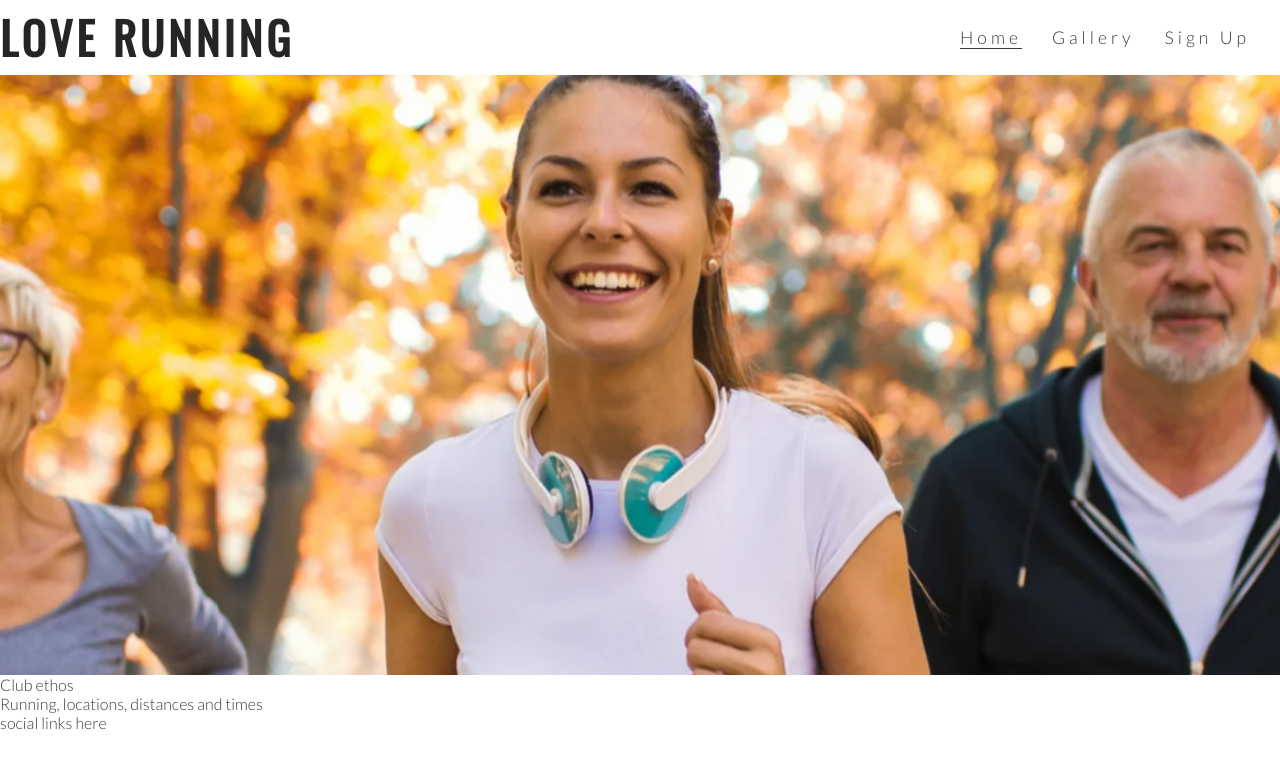
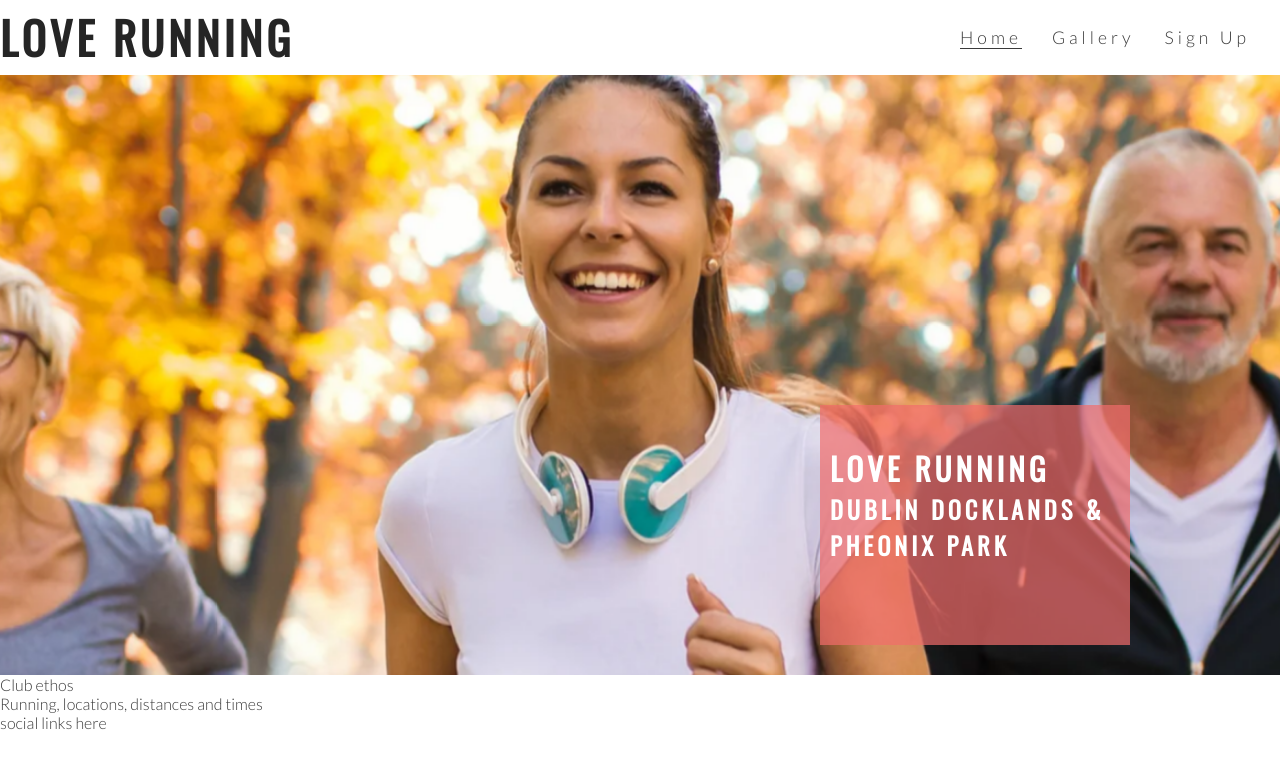
Before and after one commit to rachel-o-donnell/love-running, a plain HTML site: page index.html in a window 1280 px wide. Drawn offline with nearby package versions, Linux system fonts and the light colour scheme.

Commit message:
Addcover text and style

```diff
--- a/assets/css/style.css
+++ b/assets/css/style.css
@@ -60,6 +60,11 @@ h1, h2 {font-family: Oswald, sans-serif;
     height: 600px;
     width:100%;
     overflow: hidden;
+    position: relative;
+}
+
+#cover-text, #cover-text h2 {
+    color: #fff;
 }
 
 #hero-image{
@@ -83,3 +88,22 @@ h1, h2 {font-family: Oswald, sans-serif;
             transform: scale(1.1);
         }
     }
+
+    #cover-text {
+        font-size: 130%;
+        font-family: Oswald, sans-serif;
+        text-transform: uppercase;
+        letter-spacing: 4px;
+
+        width: 300px;
+        height: 200px;
+
+        padding-top: 40px;
+        padding-left: 10px;
+
+        background-color: rgba(241, 109, 107, .7);
+
+        bottom: 30px;
+        right: 150px;
+        position: absolute;
+    }
--- a/index.html
+++ b/index.html
@@ -30,7 +30,12 @@
         </nav>
     </header>
     <section id="hero-outer">
-        <div id="hero-image"></div></section>
+        <div id="hero-image"></div>
+        <div id="cover-text">
+            <h2>Love Running</h2>
+            <h3>Dublin Docklands & Pheonix Park</h3>
+        </div>
+    </section>
     <section>Club ethos</section>
     <section>Running, locations, distances and times</section>
 
```
